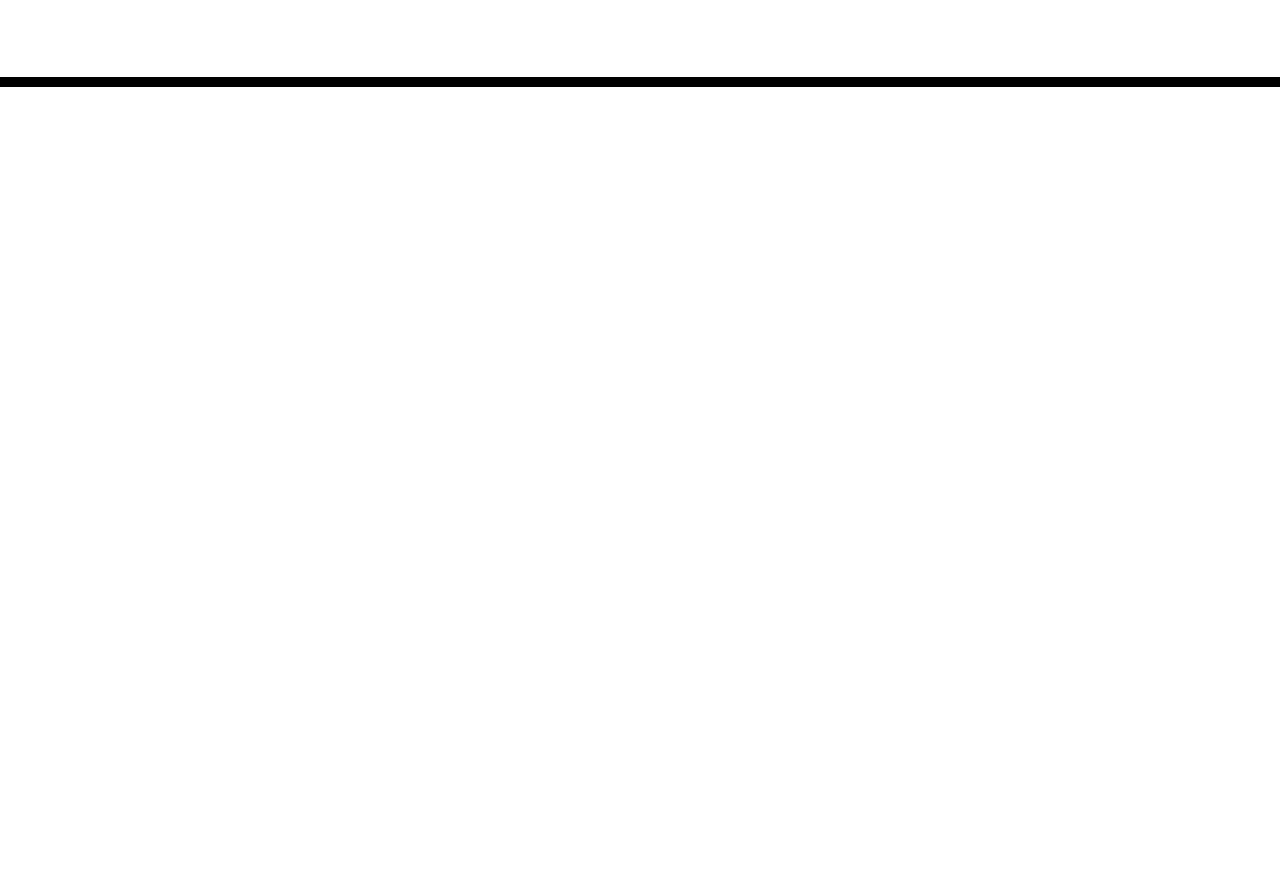
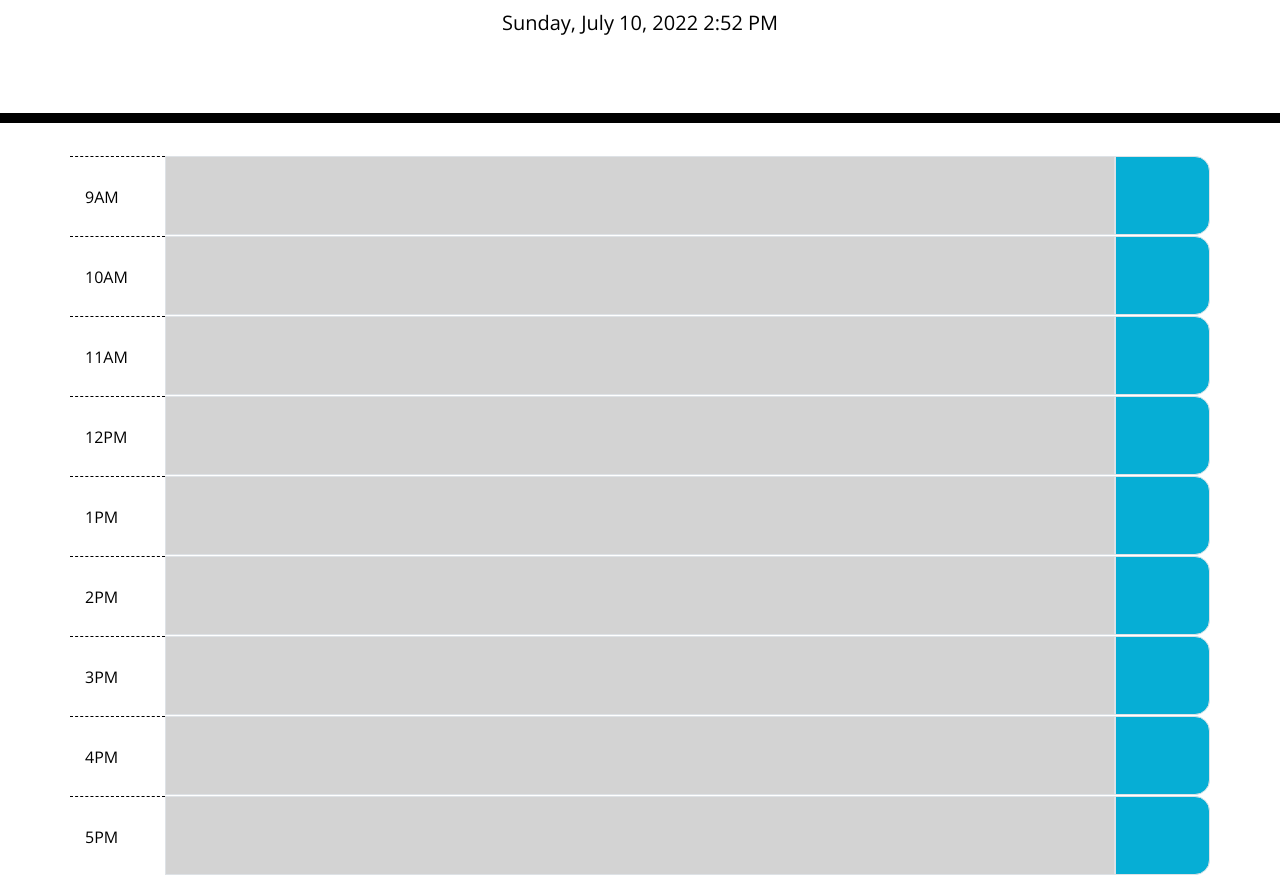
Before and after one commit to Okapikid/Work-day-scheduler, a plain HTML site: page Develop/index.html in a window 1280 px wide. Shown: the part 181-1056 px from the top of the page. Before the commit the page ends 800 px from the top, so only its background shows below. Drawn offline with nearby package versions, Linux system fonts and the light colour scheme.

Commit message:
colors working except present, added buttons

```diff
--- a/Assets/CSS/style.css
+++ b/Assets/CSS/style.css
@@ -48,7 +48,7 @@ textarea {
 }
 
 .present {
-  background-color: #ff6961;
+  background-color: #ed2f25;
   color: white;
 }
 
@@ -57,7 +57,7 @@ textarea {
   color: white;
 }
 
-.saveBtn {
+.saveArea {
   border-left: 1px solid black;
   border-top-right-radius: 15px;
   border-bottom-right-radius: 15px;
--- a/Assets/JS/script.js
+++ b/Assets/JS/script.js
@@ -0,0 +1,26 @@
+// display current day, month, and date in header
+var currentDate = moment().utcOffset(-240).format('LLLL');
+$("#currentDay").text(currentDate);
+
+// color block appropriately based on time
+function hourColor () {
+  var currentHour = moment().format("H");
+
+  $(".description").each(function () {
+    var blockHour = parseInt($(this).attr("id"));
+
+    if (blockHour < currentHour) {
+      $(this).addClass("past");
+    } else if (blockHour === currentHour) {
+      $(this).addClass("past");
+    } else if (blockHour > currentHour) {
+      $(this).addClass("future");
+    }
+  })
+}
+hourColor();
+// for each .description in container, add appropriate class based on current time
+
+// create local storage
+
+// add event to local storage when save button is clicked
--- a/Develop/index.html
+++ b/Develop/index.html
@@ -30,9 +30,101 @@
     </header>
     <div class="container">
       <!-- Timeblocks go here -->
+      <div class="column">
+        <div class="row">
+            <div class="col-1 hour">
+              9AM
+            </div>
+            <div class="col-10 border description" id="9">
+
+            </div>
+            <button class="col-1 border saveArea">
+            </dbuttoniv>
+        </div>
+        <div class="row">
+          <div class="col-1 hour">
+            10AM
+          </div>
+          <div class="col-10 border description" id="10">
+
+          </div>
+          <button class="col-1 border saveArea">
+          </button>
+        </div>
+        <div class="row">
+          <div class="col-1 hour">
+            11AM
+          </div>
+          <div class="col-10 border description" id="11">
+
+          </div>
+          <button class="col-1 border saveArea">
+          </button>
+        </div>
+        <div class="row">
+          <div class="col-1 hour">
+            12PM
+          </div>
+          <div class="col-10 border description" id="12">
+
+          </div>
+          <button class="col-1 border saveArea">
+          </button>
+        </div>
+        <div class="row">
+          <div class="col-1 hour">
+            1PM
+          </div>
+          <div class="col-10 border description" id="13">
+
+          </div>
+          <button class="col-1 border saveArea">
+          </button>
+        </div>
+        <div class="row">
+          <div class="col-1 hour">
+            2PM
+          </div>
+          <div class="col-10 border description" id="14">
+
+          </div>
+          <button class="col-1 border saveArea">
+          </button>
+        </div>
+        <div class="row">
+          <div class="col-1 hour">
+            3PM
+          </div>
+          <div class="col-10 border description" id="15">
+
+          </div>
+          <button class="col-1 border saveArea">
+          </button>
+        </div>
+        <div class="row">
+          <div class="col-1 hour">
+            4PM
+          </div>
+          <div class="col-10 border description" id="16">
+
+          </div>
+          <button class="col-1 border saveArea">
+          </button>
+        </div>
+        <div class="row">
+          <div class="col-1 hour">
+            5PM
+          </div>
+          <div class="col-10 border description" id="17">
+
+          </div>
+          <button class="col-1 border saveArea">
+          </button>
+        </div>
+      </div>
     </div>
-
+    <script src="https://cdnjs.cloudflare.com/ajax/libs/moment.js/2.27.0/moment.min.js"></script>
     <script src="https://cdnjs.cloudflare.com/ajax/libs/jquery/3.2.1/jquery.min.js"></script>
-    <script src="https://cdnjs.cloudflare.com/ajax/libs/moment.js/2.24.0/moment.min.js"></script>
+    <script src="/Assets/JS/script.js"></script>
   </body>
 </html>
```
